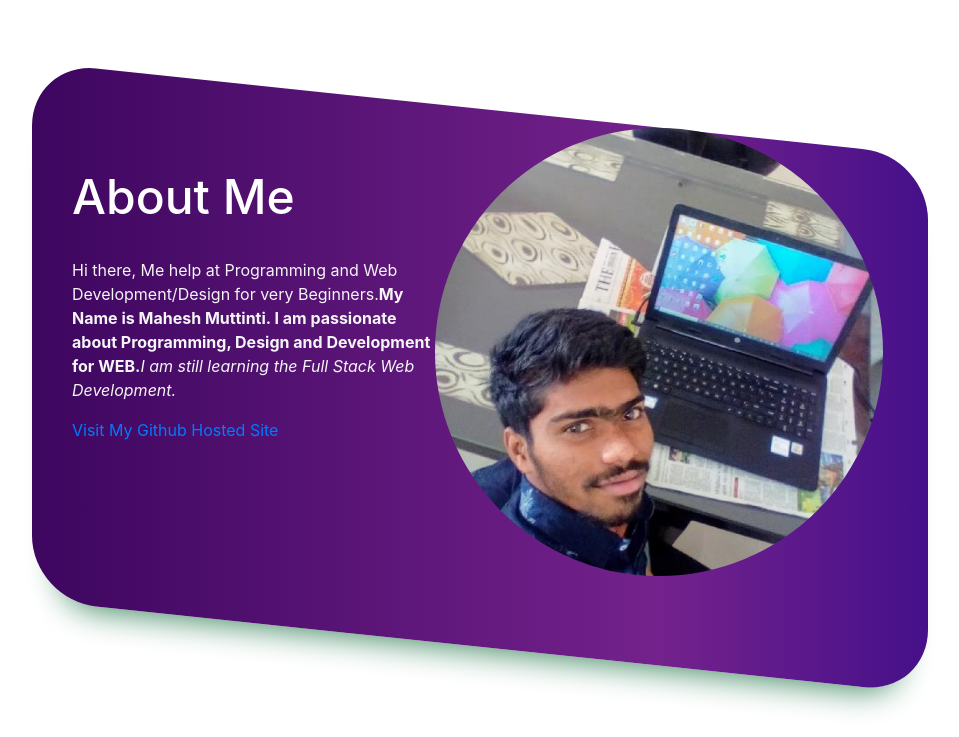
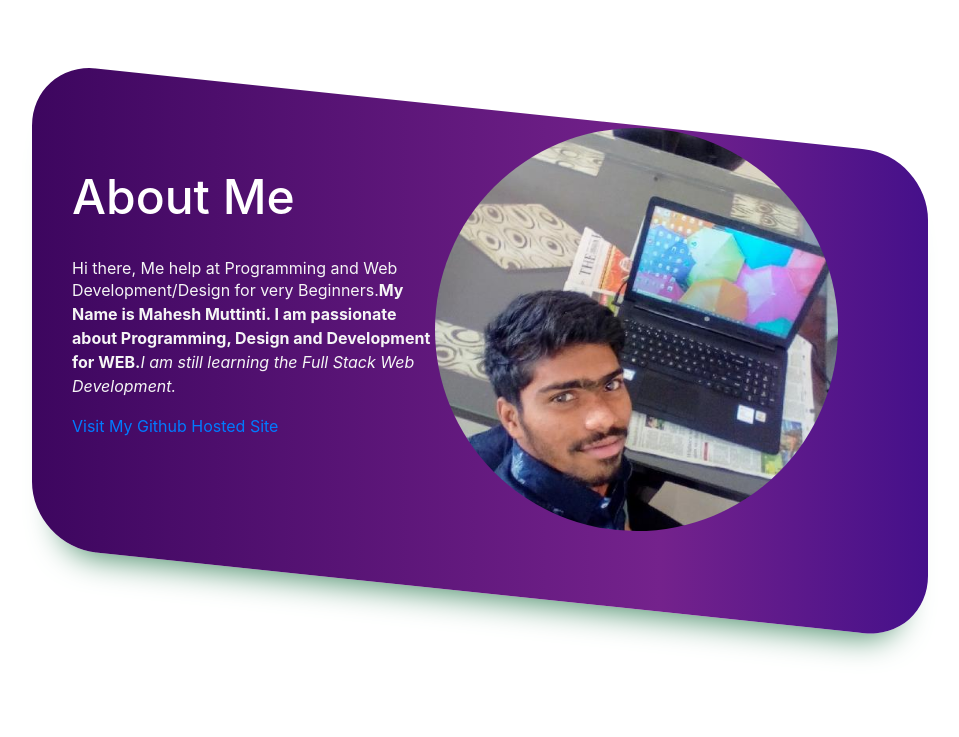
Before and after one commit to maheshmuttintidev/portfolio, a React (Create React App) app: page / in a window 1280 px wide. Shown: the top 737 px of the page, without its empty margins (160-1119 px from the left). Built offline with nearby package versions, Linux system fonts and the light colour scheme.

Commit message:
change the size of the hero img

```diff
--- a/src/Hero.js
+++ b/src/Hero.js
@@ -9,7 +9,7 @@ function Hero() {
         <h1 className="hero-title">
           About Me
         </h1>
-        <p>
+        <p className="hero-para">
           Hi there, Me help at Programming and Web Development/Design for very Beginners.
           <strong>My Name is Mahesh Muttinti. I am passionate about Programming, Design and Development for WEB.</strong>
           <i>I am still learning the Full Stack Web Development.</i>
--- a/src/style.css
+++ b/src/style.css
@@ -41,9 +41,13 @@
   color: #fff;
 }
 
+.hero-para {
+  line-height: 1.3;
+}
+
 .hero-img {
   align-self: flex-start;
-  width: 50%;
+  width: 45%;
   height: auto;
   margin: 0 5% 0 0;
   border-radius: 100%;
```
